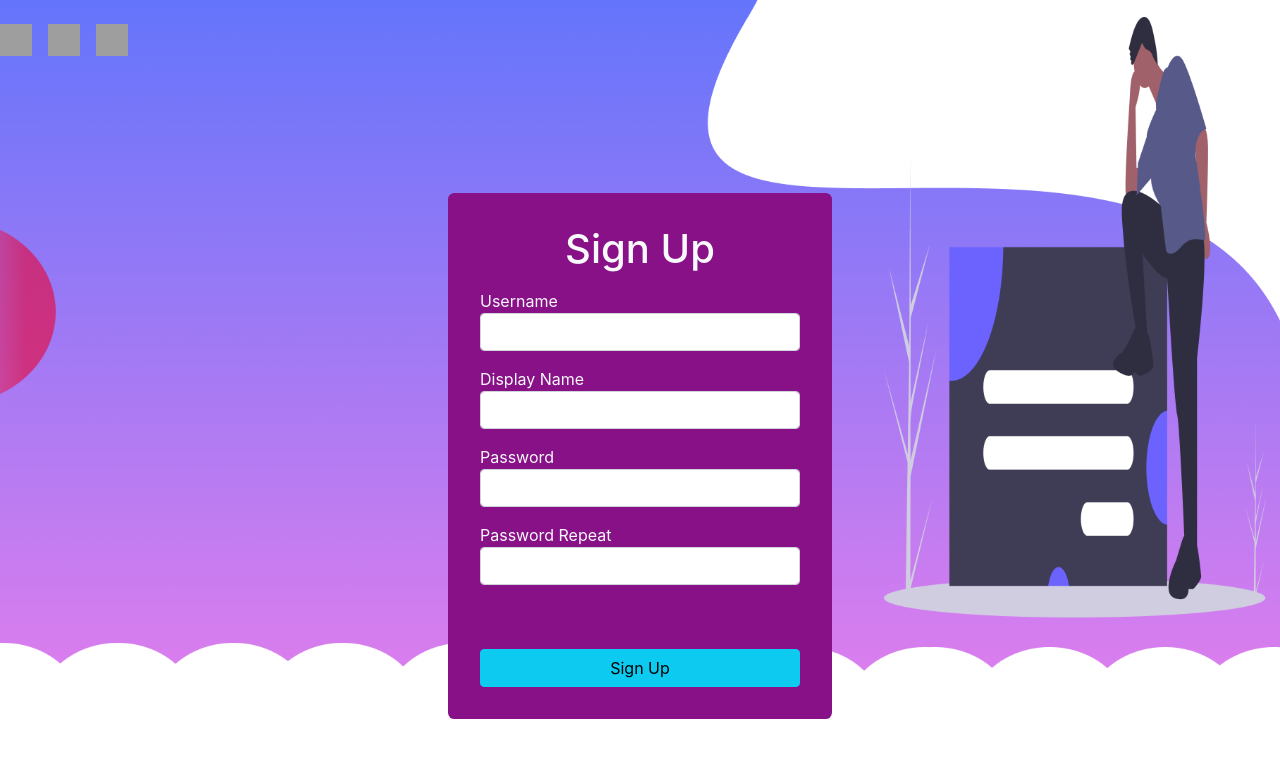
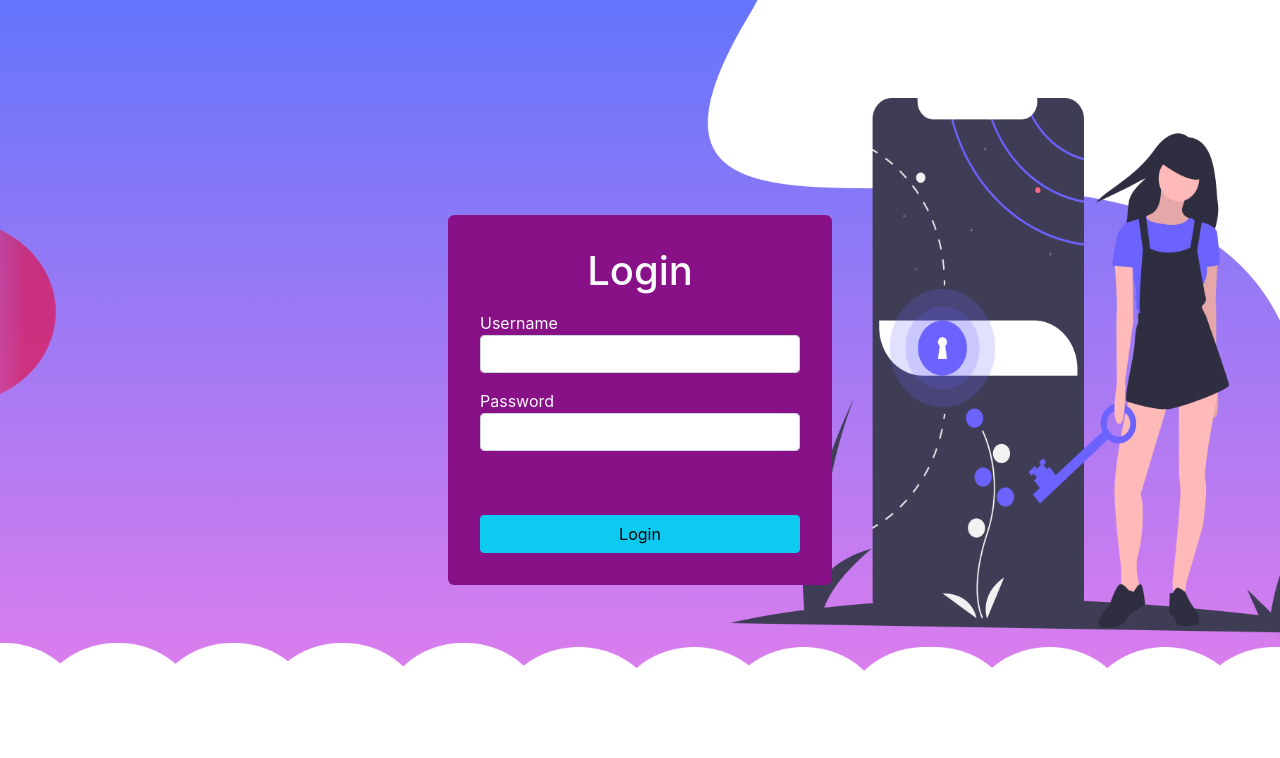
Before and after one commit to sakirtufan/tufanify-frontend, a React (Create React App) app: page / in a window 1280 px wide. Shown: the top 758 px of the page. Built offline with nearby package versions, Linux system fonts and the light colour scheme; grey boxes are pictures that could not be loaded.

Commit message:
Create UserLoginPage

```diff
--- /dev/null
+++ b/src/Pages/Login/UserLoginPage.js
@@ -0,0 +1,55 @@
+import React from "react";
+import { useState } from "react";
+import LoginBg from "../../images/bg-login.png";
+import Input from "../../components/input";
+import "../Signup/signup.css";
+
+const UserLoginPage = () => {
+  const [state, setState] = useState({
+    username: null,
+    password: null,
+  });
+
+  const handleChange = (event) => {
+    const { name, value } = event.target;
+    setState({ ...state, [name]: value });
+  };
+
+  const onClickLogin = (e) => {
+    e.preventDefault();
+    console.log("tikladim");
+  };
+
+  return (
+    <div
+      id="login"
+      style={{
+        backgroundImage: `url(${LoginBg})`,
+        backgroundPosition: "right",
+        backgroundSize: "cover",
+        backgroundRepeat: "no-repeat",
+      }}
+    >
+      <section className="signup container d-flex justify-content-center align-items-center">
+        <form className="bg-primary text-light">
+          <h1 className="text-center mb-3">Login</h1>
+          <Input
+            label="Username"
+            name="username"
+            type="text"
+            onChange={handleChange}
+          />
+          <Input
+            label="Password"
+            name="password"
+            type="password"
+            onChange={handleChange}
+          />
+          <button className="btn btn-info w-100 mt-5" onClick={onClickLogin}>Login</button>
+        </form>
+      </section>
+    </div>
+  );
+};
+
+export default UserLoginPage;
--- a/src/index.js
+++ b/src/index.js
@@ -5,11 +5,13 @@ import './index.css';
 import App from './App';
 import UserSignupPage  from './Pages/Signup/UserSignupPage.js';
 import './i18n';
+import UserLoginPage from './Pages/Login/UserLoginPage';
 
 
 ReactDOM.render(
   <React.StrictMode>
-    <UserSignupPage />
+    {/* <UserSignupPage /> */}
+    <UserLoginPage />
   </React.StrictMode>,
   document.getElementById('root')
 );
```
